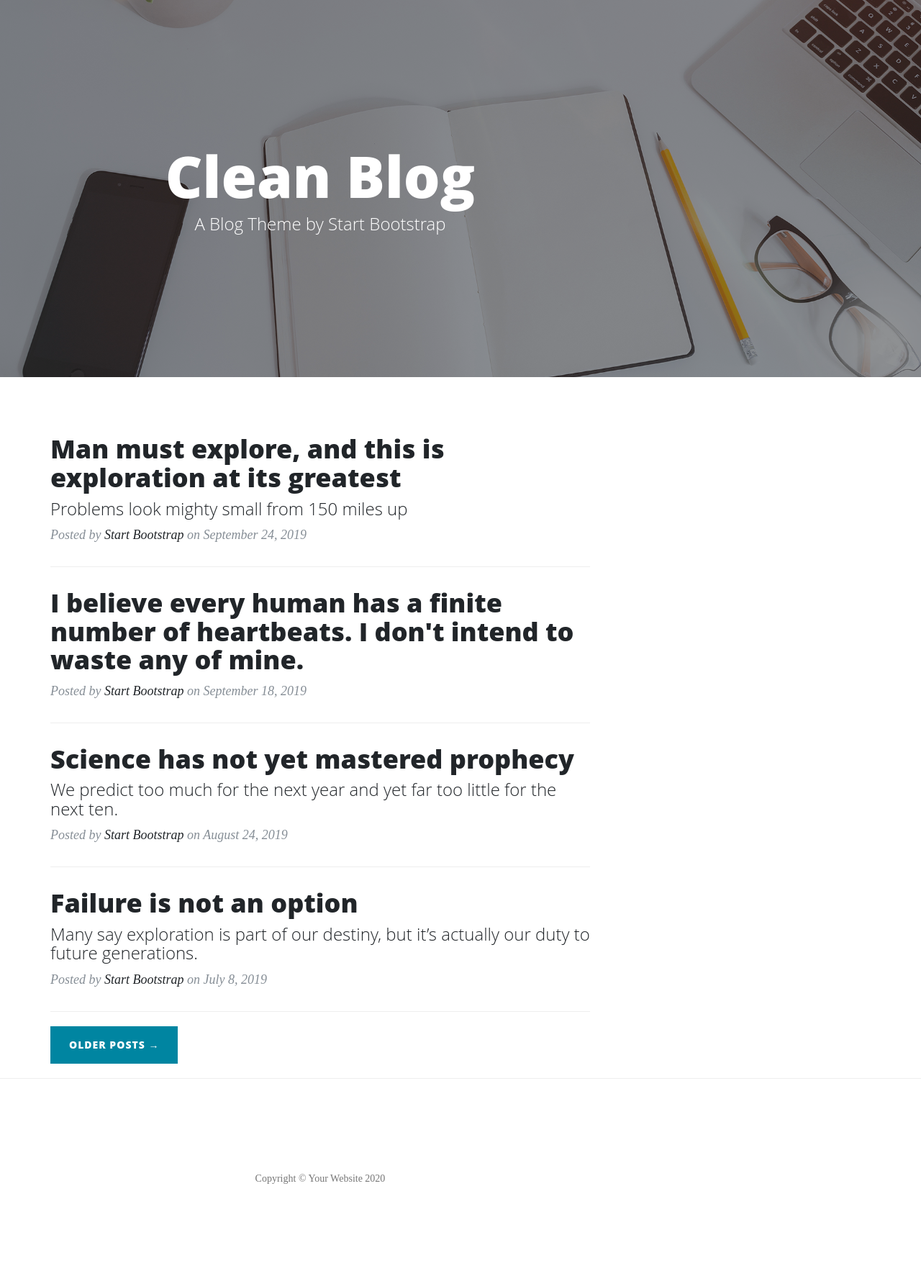
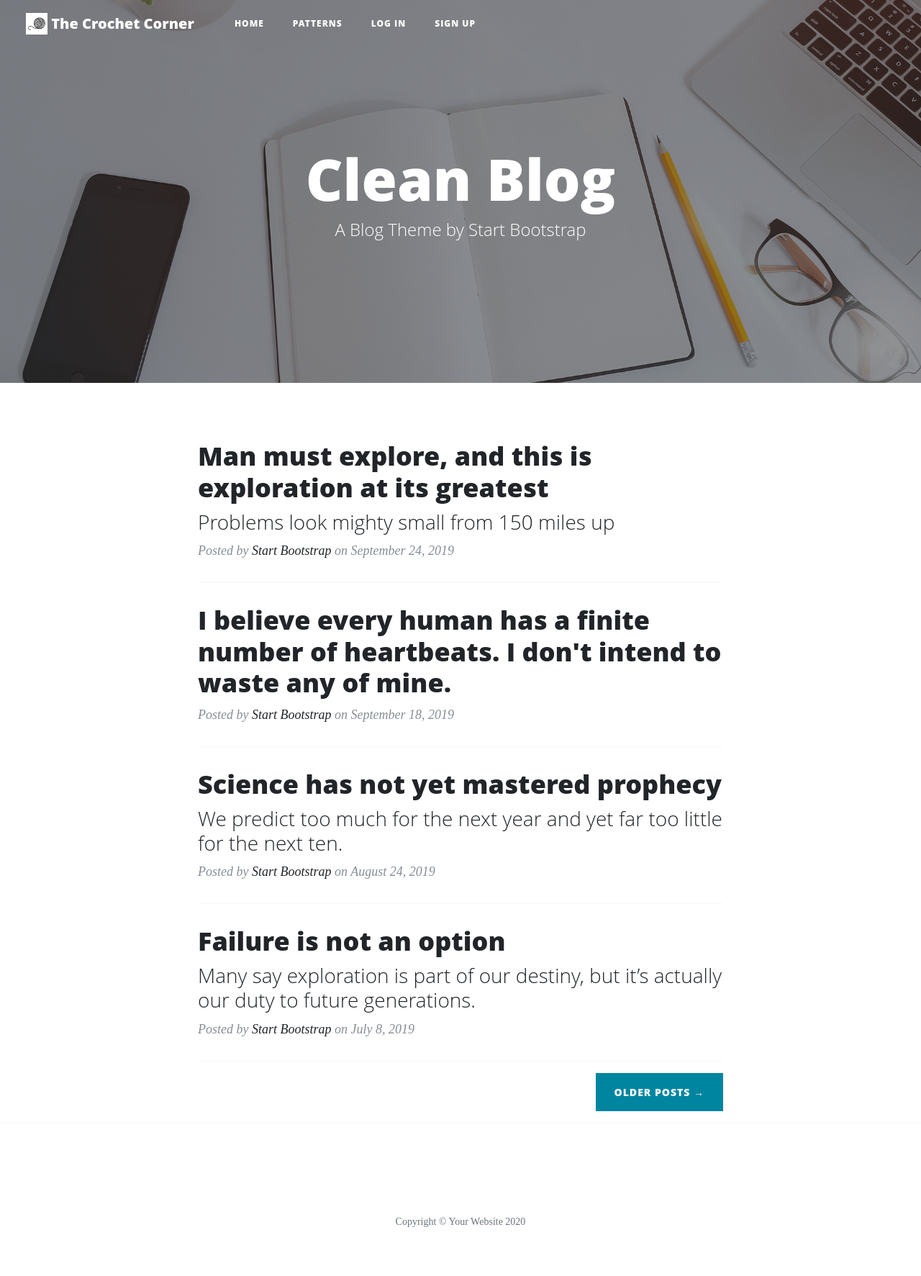
Before and after one commit to akirby23/the-crochet-corner, a Django app: page / in a window 1280 px wide. Shown: the whole page at 72% size. Before the commit the page ends 1645 px from the top, so only its background shows below. Run offline with Django 3.2, Linux system fonts and the light colour scheme; some libraries are stand-ins or nearby versions.

Commit message:
Customise the nav bar

```diff
--- a/templates/base.html
+++ b/templates/base.html
@@ -6,50 +6,58 @@
     <meta http-equiv="X-UA-Compatible" content="IE=edge" />
     <meta name="viewport" content="width=device-width, initial-scale=1.0" />
     <link
+      href="https://cdn.jsdelivr.net/npm/bootstrap@5.3.2/dist/css/bootstrap.min.css"
       rel="stylesheet"
-      href="https://cdn.jsdelivr.net/npm/bootstrap@3.3.7/dist/css/bootstrap.min.css"
-      integrity="sha384-BVYiiSIFeK1dGmJRAkycuHAHRg32OmUcww7on3RYdg4Va+PmSTsz/K68vbdEjh4u"
+      integrity="sha384-T3c6CoIi6uLrA9TneNEoa7RxnatzjcDSCmG1MXxSR1GAsXEV/Dwwykc2MPK8M2HN"
       crossorigin="anonymous"
     />
-    <link rel="stylesheet" href="static/css/styles.css" />
-    <link rel="stylesheet" href="static/css/clean-blog.min.css" />
+    <link href="vendor/bootstrap/css/bootstrap.min.css" rel="stylesheet" />
+    <link href="static/css/clean-blog.min.css" rel="stylesheet" />
+    <link href="static/css/styles.css" rel="stylesheet" />
     <title>The Crochet Corner</title>
   </head>
   <body>
     <!-- Navigation -->
-    <nav class="navbar navbar-expand-lg navbar-light fixed-top" id="mainNav">
-      <div class="container">
-        <a class="navbar-brand" href="index.html">The Crochet Corner</a>
+    <nav class="navbar navbar-expand-lg fixed-top" id="mainNav">
+      <a class="navbar-brand" href="{% url 'home' %}">
+        <img
+          src="static/img/the-crochet-corner-logo.jpg"
+          width="30"
+          height="30"
+          class="d-inline-block align-top"
+          alt="The Crochet Corner Logo"
+        />
+        The Crochet Corner
+      </a>
       <button
-          class="navbar-toggler navbar-toggler-right"
+        class="navbar-toggler"
         type="button"
-          data-toggle="collapse"
-          data-target="#navbarResponsive"
-          aria-controls="navbarResponsive"
+        data-bs-toggle="collapse"
+        data-bs-target="#navbarNav"
+        aria-controls="navbarNav"
         aria-expanded="false"
         aria-label="Toggle navigation"
       >
-          Menu
-          <i class="fas fa-bars"></i>
+        <span class="navbar-toggler-icon"></span>
       </button>
-        <div class="collapse navbar-collapse" id="navbarResponsive">
-          <ul class="navbar-nav ml-auto">
-            <li class="nav-item">
-              <a class="nav-link" href="index.html">Home</a>
+      <div class="collapse navbar-collapse" id="navbarNav">
+        <ul class="navbar-nav">
+          <li class="nav-item active" aria-current="page">
+            <a href="{% url 'home' %}" class="nav-link">Home</a>
           </li>
           <li class="nav-item">
-              <a class="nav-link" href="#">Patterns</a>
+            <a href="#" class="nav-link">Patterns</a>
           </li>
           <li class="nav-item">
-              <a class="nav-link" href="#">Log In</a>
+            <a href="#" class="nav-link">Log In</a>
           </li>
           <li class="nav-item">
-              <a class="nav-link" href="#">Sign Up</a>
+            <a href="#" class="nav-link">Sign Up</a>
           </li>
         </ul>
       </div>
-      </div>
     </nav>
+
     <main>{% block content %} {% endblock content %}</main>
     <!-- Footer -->
     <footer>
@@ -93,6 +101,11 @@
     <!-- Bootstrap core JavaScript -->
     <script src="vendor/jquery/jquery.min.js"></script>
     <script src="vendor/bootstrap/js/bootstrap.bundle.min.js"></script>
+    <script
+      src="https://cdn.jsdelivr.net/npm/bootstrap@5.3.2/dist/js/bootstrap.bundle.min.js"
+      integrity="sha384-C6RzsynM9kWDrMNeT87bh95OGNyZPhcTNXj1NW7RuBCsyN/o0jlpcV8Qyq46cDfL"
+      crossorigin="anonymous"
+    ></script>
 
     <!-- Custom scripts for this template -->
     <script src="js/clean-blog.min.js"></script>
--- a/templates/index.html
+++ b/templates/index.html
@@ -1,6 +1,9 @@
 {% extends "base.html" %} {% block content %}
 <!-- Page Header -->
-<header class="masthead" style="background-image: url('img/home-bg.jpg')">
+<header
+  class="masthead"
+  style="background-image: url('static/img/home-bg.jpg')"
+>
   <div class="overlay"></div>
   <div class="container">
     <div class="row">
```
Also changed, not shown: static/css/clean-blog.css (+39 -17 lines), static/img/the-crochet-corner-logo.jpg (added). Lines whose indentation alone changed are shown as unchanged.
